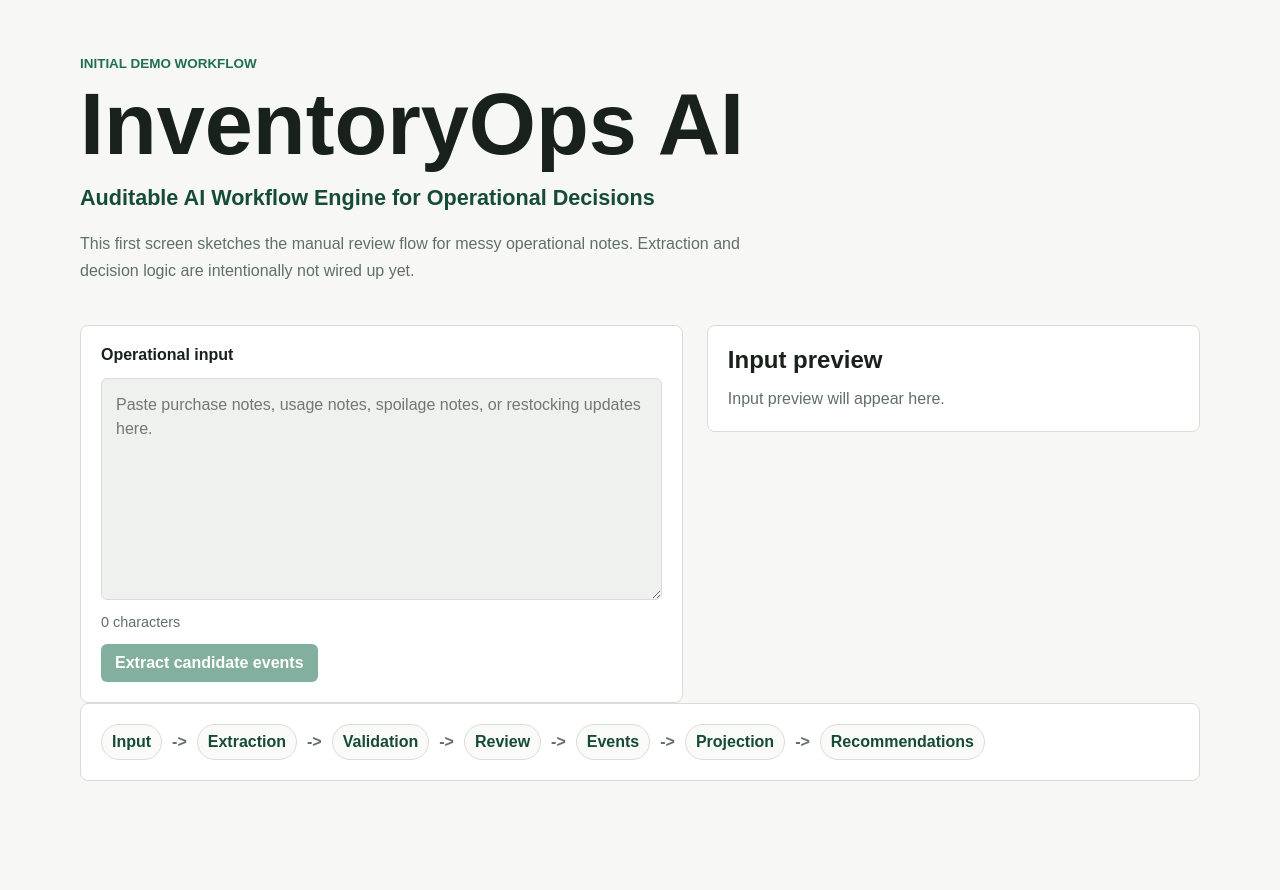
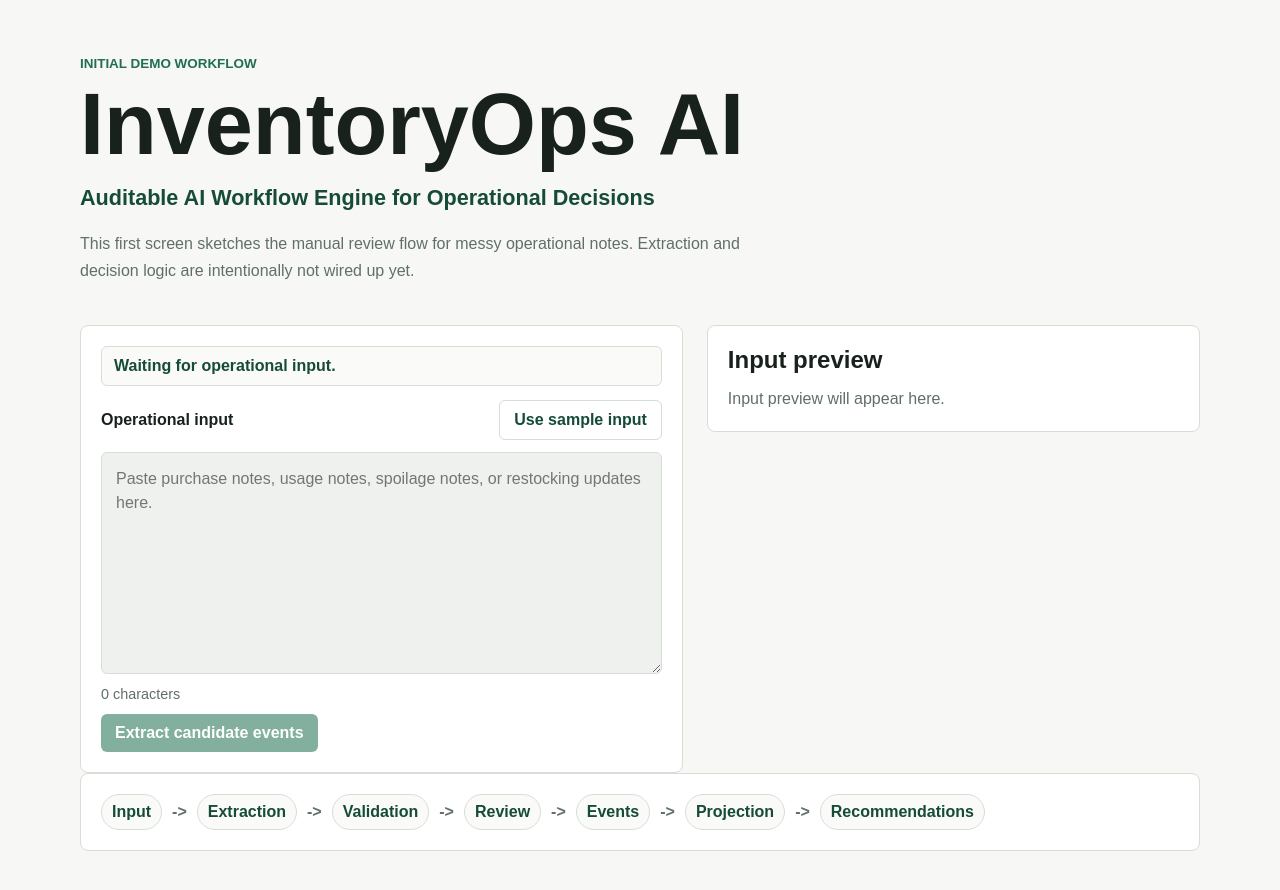
Before and after one commit to sunny852206/inventoryops-ai, a Next.js app: page / in a window 1280 px wide. Shown: the top 890 px of the page. Before the commit the page ends 837 px from the top, so only its background shows below. Built offline with nearby package versions, Linux system fonts and the light colour scheme.

Commit message:
Improve workflow demo clarity

```diff
--- a/app/globals.css
+++ b/app/globals.css
@@ -121,6 +121,12 @@ button {
   cursor: pointer;
 }
 
+.secondary-button {
+  border: 1px solid var(--border);
+  background: #ffffff;
+  color: var(--accent-strong);
+}
+
 button:disabled {
   cursor: not-allowed;
   opacity: 0.55;
@@ -139,6 +145,40 @@ button:disabled {
 .validation-success {
   margin: 0;
   color: #067647;
+}
+
+.workflow-status {
+  margin: 0;
+  border: 1px solid var(--border);
+  border-radius: 6px;
+  padding: 10px 12px;
+  background: #fafbf9;
+  color: var(--accent-strong);
+  font-weight: 700;
+}
+
+.workflow-section {
+  display: grid;
+  gap: 12px;
+  border-top: 1px solid var(--border);
+  padding-top: 16px;
+}
+
+.workflow-section:first-of-type {
+  border-top: 0;
+  padding-top: 0;
+}
+
+.workflow-section h2 {
+  margin: 0;
+  font-size: 1.1rem;
+}
+
+.section-header {
+  display: flex;
+  gap: 12px;
+  align-items: center;
+  justify-content: space-between;
 }
 
 .candidate-list {
@@ -187,6 +227,33 @@ button:disabled {
 
 .candidate-readonly-field span {
   color: var(--muted);
+}
+
+.confirmed-events {
+  gap: 10px;
+}
+
+.event-list {
+  display: grid;
+  gap: 8px;
+}
+
+.event-row {
+  display: grid;
+  grid-template-columns: minmax(110px, 0.8fr) minmax(120px, 1fr) minmax(90px, 0.7fr) minmax(190px, 1.4fr);
+  gap: 10px;
+  align-items: center;
+  border: 1px solid var(--border);
+  border-radius: 6px;
+  padding: 10px 12px;
+  background: #fafbf9;
+  color: var(--muted);
+  font-size: 0.92rem;
+}
+
+.event-type {
+  color: var(--accent-strong);
+  font-weight: 700;
 }
 
 .preview-panel {
@@ -240,6 +307,15 @@ button:disabled {
     grid-template-columns: 1fr;
   }
 
+  .section-header {
+    align-items: stretch;
+    flex-direction: column;
+  }
+
+  .event-row {
+    grid-template-columns: 1fr;
+  }
+
   button {
     width: 100%;
   }
@@ -248,7 +324,6 @@ button:disabled {
 .projected-inventory {
   display: grid;
   gap: 12px;
-  margin-top: 8px;
 }
 
 .projected-inventory h2 {
@@ -275,7 +350,6 @@ button:disabled {
 .recommendations {
   display: grid;
   gap: 12px;
-  margin-top: 8px;
 }
 
 .recommendations h2 {
--- a/components/OperationalInputPanel.tsx
+++ b/components/OperationalInputPanel.tsx
@@ -9,6 +9,9 @@ import type {
 import { projectInventory } from "../lib/domain/projection";
 import { scoreInventory } from "../lib/domain/scoring";
 
+const SAMPLE_OPERATIONAL_NOTE =
+  "Bought 12 eggs and 1 bottle of milk after checking the pantry. The milk should be used within the next week.";
+
 export function OperationalInputPanel() {
   const [operationalInput, setOperationalInput] = useState("");
   const [candidateItems, setCandidateItems] = useState<
@@ -18,9 +21,13 @@ export function OperationalInputPanel() {
   const [validationError, setValidationError] = useState<string | null>(null);
   const projectedInventory = projectInventory(confirmedEvents);
   const recommendations = scoreInventory(projectedInventory);
+  const workflowStatus = getWorkflowStatus({
+    hasInput: operationalInput.trim().length > 0,
+    candidateCount: candidateItems.length,
+    confirmedEventCount: confirmedEvents.length,
+  });
 
   function handleMockExtraction() {
-    // Temporary sample data until real extraction is connected.
     const mockOutput: unknown = [
       {
         name: "eggs",
@@ -45,6 +52,11 @@ export function OperationalInputPanel() {
     }
 
     setCandidateItems(result.data);
+    setValidationError(null);
+  }
+
+  function handleUseSampleInput() {
+    setOperationalInput(SAMPLE_OPERATIONAL_NOTE);
     setValidationError(null);
   }
 
@@ -108,9 +120,21 @@ export function OperationalInputPanel() {
   return (
     <section className="workspace" aria-labelledby="input-heading">
       <div className="input-panel">
+        <p className="workflow-status">{workflowStatus}</p>
+
+        <div className="workflow-section">
+          <div className="section-header">
             <label htmlFor="operational-input" id="input-heading">
               Operational input
             </label>
+            <button
+              className="secondary-button"
+              type="button"
+              onClick={handleUseSampleInput}
+            >
+              Use sample input
+            </button>
+          </div>
 
           <textarea
             id="operational-input"
@@ -129,12 +153,15 @@ export function OperationalInputPanel() {
           >
             Extract candidate events
           </button>
+        </div>
+
         {validationError ? (
           <p className="validation-error">{validationError}</p>
         ) : null}
 
         {candidateItems.length > 0 ? (
-          <div className="candidate-list">
+          <div className="workflow-section candidate-list">
+            <h2>Review candidates</h2>
             <p className="validation-success">
               {candidateItems.length} candidate items passed validation.
             </p>
@@ -197,13 +224,30 @@ export function OperationalInputPanel() {
         ) : null}
 
         {confirmedEvents.length > 0 ? (
+          <div className="workflow-section confirmed-events">
+            <h2>Confirmed events</h2>
             <p className="validation-success">
               {confirmedEvents.length} inventory events confirmed.
             </p>
+
+            <div className="event-list">
+              {confirmedEvents.map((event) => (
+                <article className="event-row" key={event.id}>
+                  <span className="event-type">{event.type}</span>
+                  <span>{event.itemName}</span>
+                  <span>
+                    {event.quantity}
+                    {event.unit ? ` ${event.unit}` : ""}
+                  </span>
+                  <time dateTime={event.occurredAt}>{event.occurredAt}</time>
+                </article>
+              ))}
+            </div>
+          </div>
         ) : null}
 
         {projectedInventory.length > 0 ? (
-          <div className="projected-inventory">
+          <div className="workflow-section projected-inventory">
             <h2>Projected inventory</h2>
 
             {projectedInventory.map((item, index) => (
@@ -223,7 +267,7 @@ export function OperationalInputPanel() {
         ) : null}
 
         {recommendations.length > 0 ? (
-          <div className="recommendations">
+          <div className="workflow-section recommendations">
             <h2>Recommendations</h2>
 
             {recommendations.map((recommendation) => (
@@ -256,3 +300,23 @@ export function OperationalInputPanel() {
     </section>
   );
 }
+
+function getWorkflowStatus(input: {
+  hasInput: boolean;
+  candidateCount: number;
+  confirmedEventCount: number;
+}) {
+  if (input.confirmedEventCount > 0) {
+    return "Inventory events confirmed.";
+  }
+
+  if (input.candidateCount > 0) {
+    return "Candidate items are ready for review.";
+  }
+
+  if (input.hasInput) {
+    return "Operational input is ready for extraction.";
+  }
+
+  return "Waiting for operational input.";
+}
```
Lines whose indentation alone changed are shown as unchanged.
